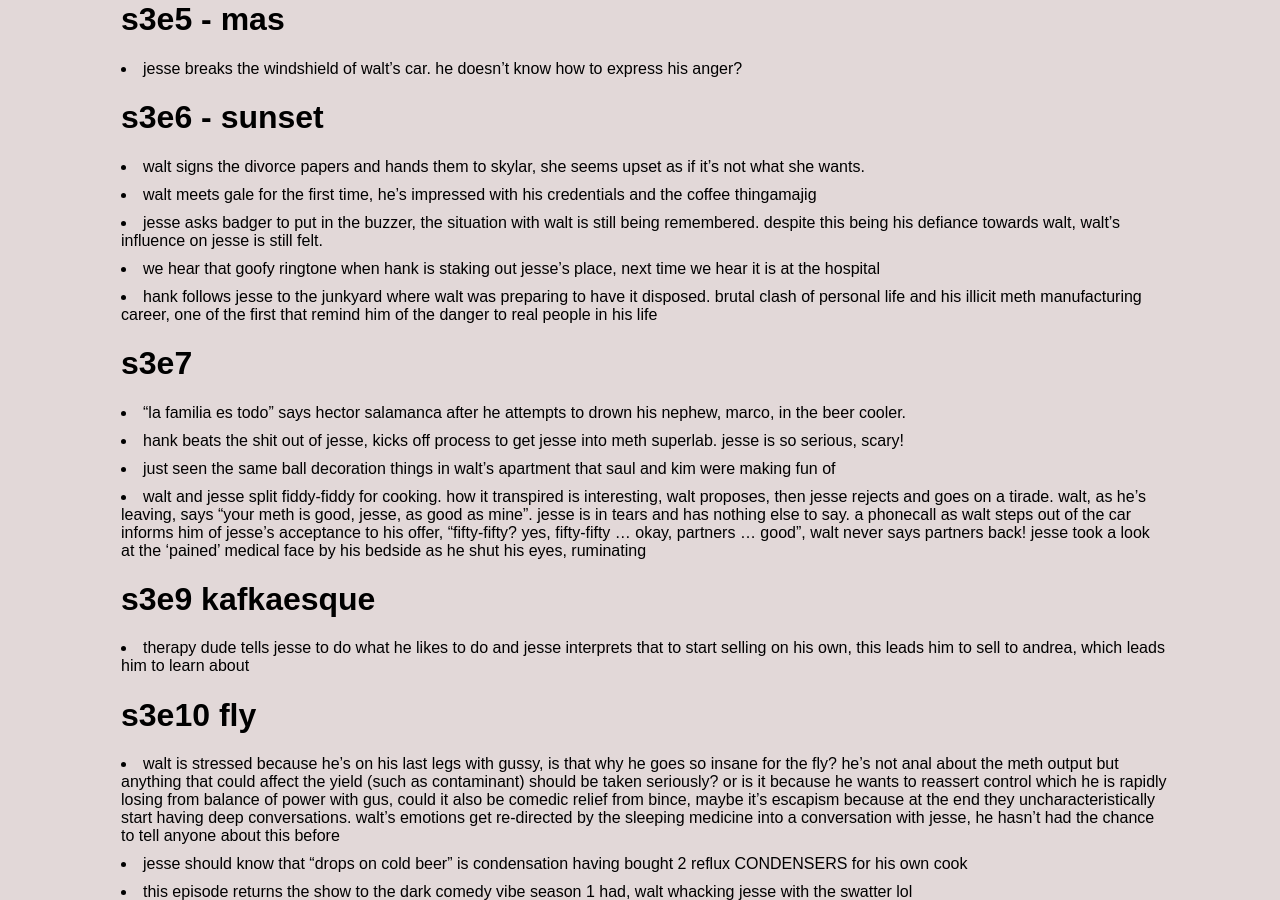
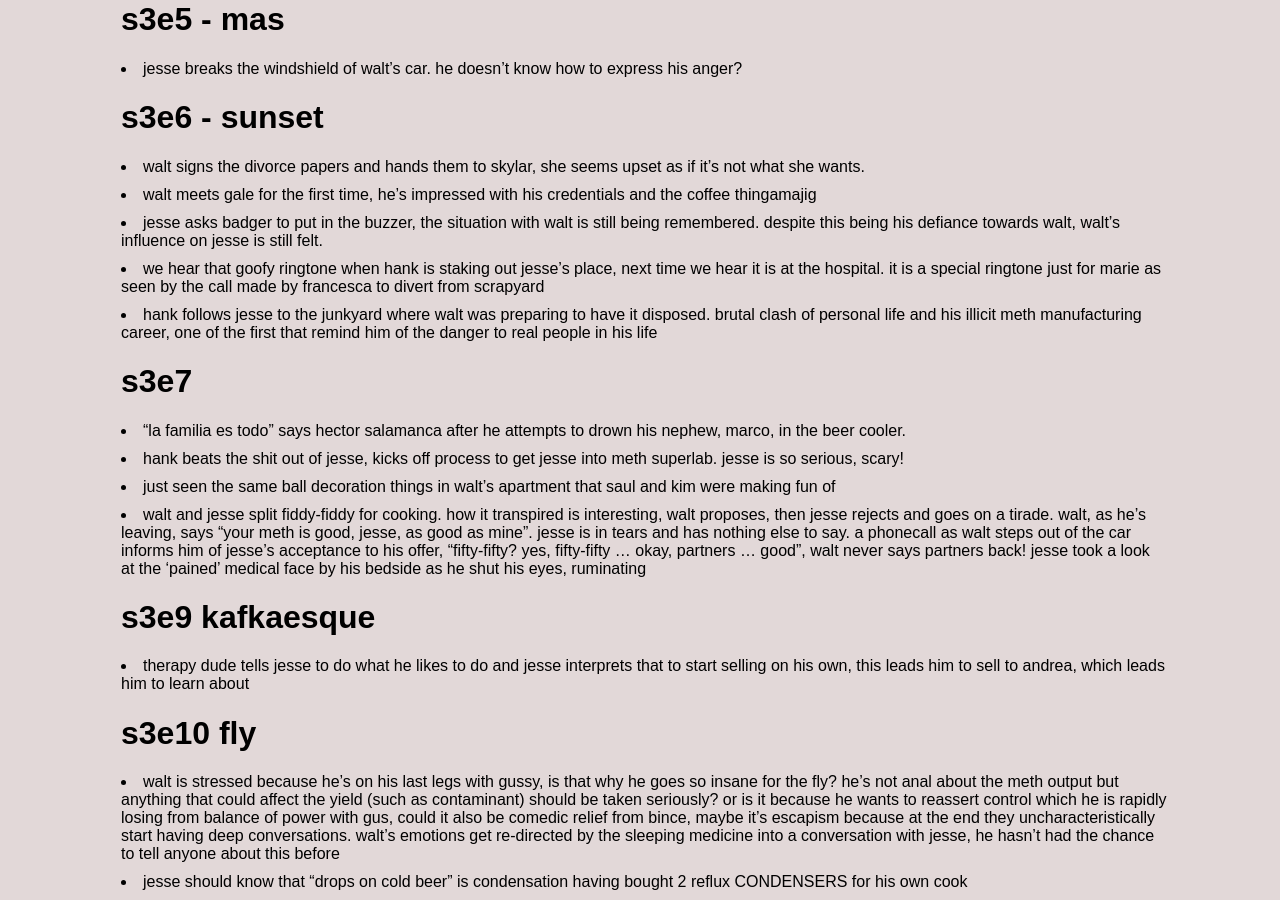
Before and after one commit to jsbaasi/jsbaasi.github.io, a Jekyll site: the page built from _posts/2026-06-08-breaking-bad-episodes.md, in a window 1280 px wide and 900 px high, scrolled down 3779 px. Built offline with Jekyll 4.4.1, drawn with Linux system fonts in a browser that asks for light colours.

Commit message:
vault backup: 2026-07-11 19:49:34

```diff
--- a/_posts/2026-06-08-breaking-bad-episodes.md
+++ b/_posts/2026-06-08-breaking-bad-episodes.md
@@ -83,7 +83,7 @@ permalink: /breaking-bad/
 - walt signs the divorce papers and hands them to skylar, she seems upset as if it's not what she wants.
 - walt meets gale for the first time, he's impressed with his credentials and the coffee thingamajig
 - jesse asks badger to put in the buzzer, the situation with walt is still being remembered. despite this being his defiance towards walt, walt's influence on jesse is still felt.
-- we hear that goofy ringtone when hank is staking out jesse's place, next time we hear it is at the hospital
+- we hear that goofy ringtone when hank is staking out jesse's place, next time we hear it is at the hospital. it is a special ringtone just for marie as seen by the call made by francesca to divert from scrapyard
 - hank follows jesse to the junkyard where walt was preparing to have it disposed. brutal clash of personal life and his illicit meth manufacturing career, one of the first that remind him of the danger to real people in his life
 # s3e7
 - "la familia es todo" says hector salamanca after he attempts to drown his nephew, marco, in the beer cooler.
```
